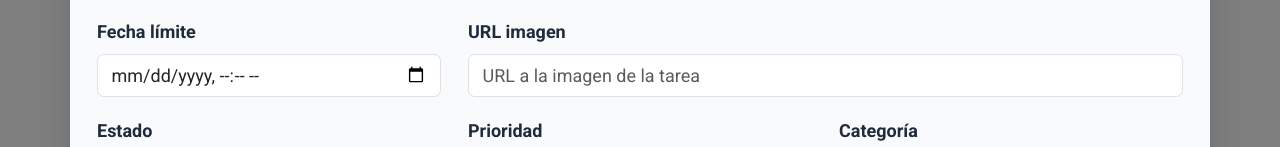
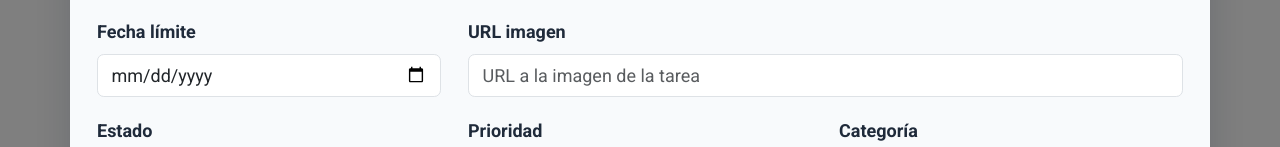
Before and after one commit to grupoinetel/taller-full-stack-ulpgc, an Angular app in the folder angular/: page / in a window 1280 px wide. Both pictures are taken after a click on the button "Crear tarea". Shown: the part 373-520 px from the top of the page. Built offline with nearby package versions, Linux system fonts and the light colour scheme; no server answers.

Commit message:
Corrección input fecha límite

```diff
--- a/angular/src/app/tareas/components/formulario-modal-tarea/formulario-modal-tarea.html
+++ b/angular/src/app/tareas/components/formulario-modal-tarea/formulario-modal-tarea.html
@@ -20,7 +20,7 @@
   </div>
   <div class="col-12 col-lg-4 fila-formulario">
     <label class="form-label fw-bold" for="fechaLimite">Fecha límite</label>
-    <input id="fechaLimite" type="datetime-local" class="form-control calendar-input" formControlName="fechaLimite">
+    <input id="fechaLimite" type="date" class="form-control calendar-input" formControlName="fechaLimite">
   </div>
   <div class="col-12 col-lg-8 fila-formulario">
     <label class="form-label fw-bold" for="imagenUrl">URL imagen</label>
--- a/angular/src/app/tareas/components/formulario-modal-tarea/formulario-modal-tarea.ts
+++ b/angular/src/app/tareas/components/formulario-modal-tarea/formulario-modal-tarea.ts
@@ -99,7 +99,6 @@ export class FormularioModalTarea implements OnChanges {
   guardarFormulario(): void {
     this.formularioTarea.markAllAsTouched();
     if (this.formularioTarea.invalid) {
-      //TODO: Aquí se puede añadir también alguna alerta
       window.alert('Existen errores en el formulario. Por favor, corrija los errores antes de guardar.');
       return;
     }
```
